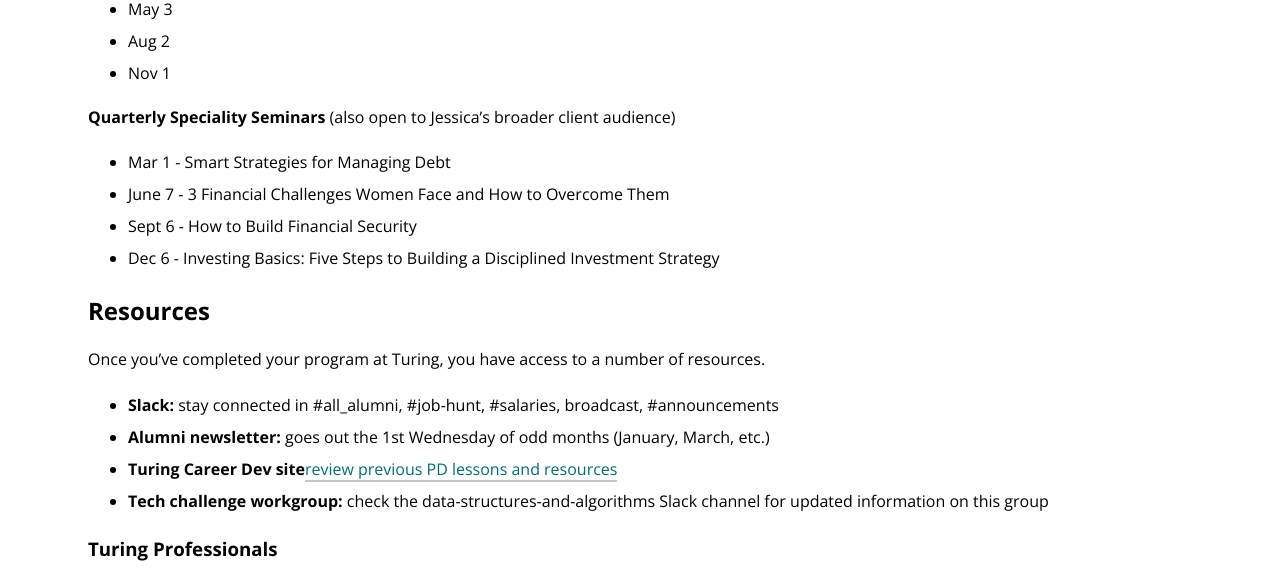
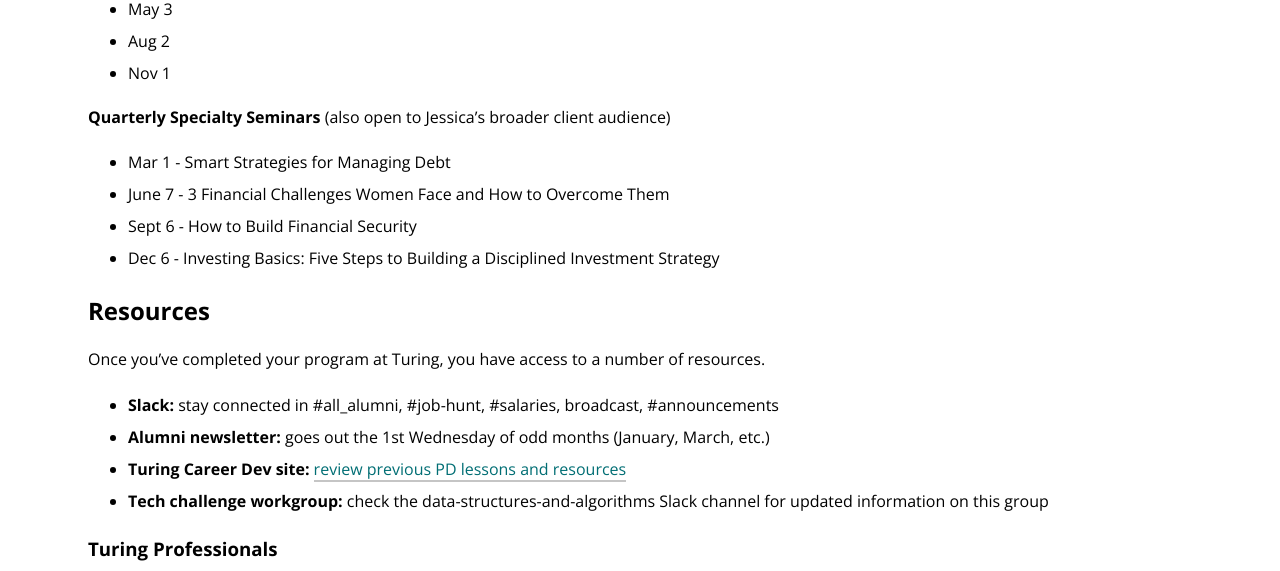
Before and after one commit to turingschool/alumni-site, a Jekyll site: the page built from connect.md, in a window 1280 px wide. Shown: the part 1544-2115 px from the top of the page. Built offline with Jekyll 4.4.1, drawn with Linux system fonts in a browser that asks for light colours; nearby versions of some CDN libraries; comment, search, counter and statistics services are not loaded.

Commit message:
Update connect.md

```diff
--- a/connect.md
+++ b/connect.md
@@ -48,7 +48,7 @@ Finances 101: First Steps to Financial Well-Being ((identifying your financial p
 * Aug 2
 * Nov 1
 
-**Quarterly Speciality Seminars** (also open to Jessica's broader client audience)
+**Quarterly Specialty Seminars** (also open to Jessica's broader client audience)
 
 * Mar 1 - Smart Strategies for Managing Debt
 * June 7 - 3 Financial Challenges Women Face and How to Overcome Them
@@ -61,7 +61,7 @@ Once you've completed your program at Turing, you have access to a number of res
 
 * **Slack:** stay connected in #all_alumni, #job-hunt, #salaries, broadcast, #announcements
 * **Alumni newsletter:** goes out the 1st Wednesday of odd months (January, March, etc.)
-* **Turing Career Dev site**<a href="https://careerdev.turing.edu/resources/" target="_blank">review previous PD lessons and resources</a>
+* **Turing Career Dev site:** <a href="https://careerdev.turing.edu/resources/" target="_blank">review previous PD lessons and resources</a>
 * **Tech challenge workgroup:** check the data-structures-and-algorithms Slack channel for updated information on this group
 
 ### Turing Professionals
```
